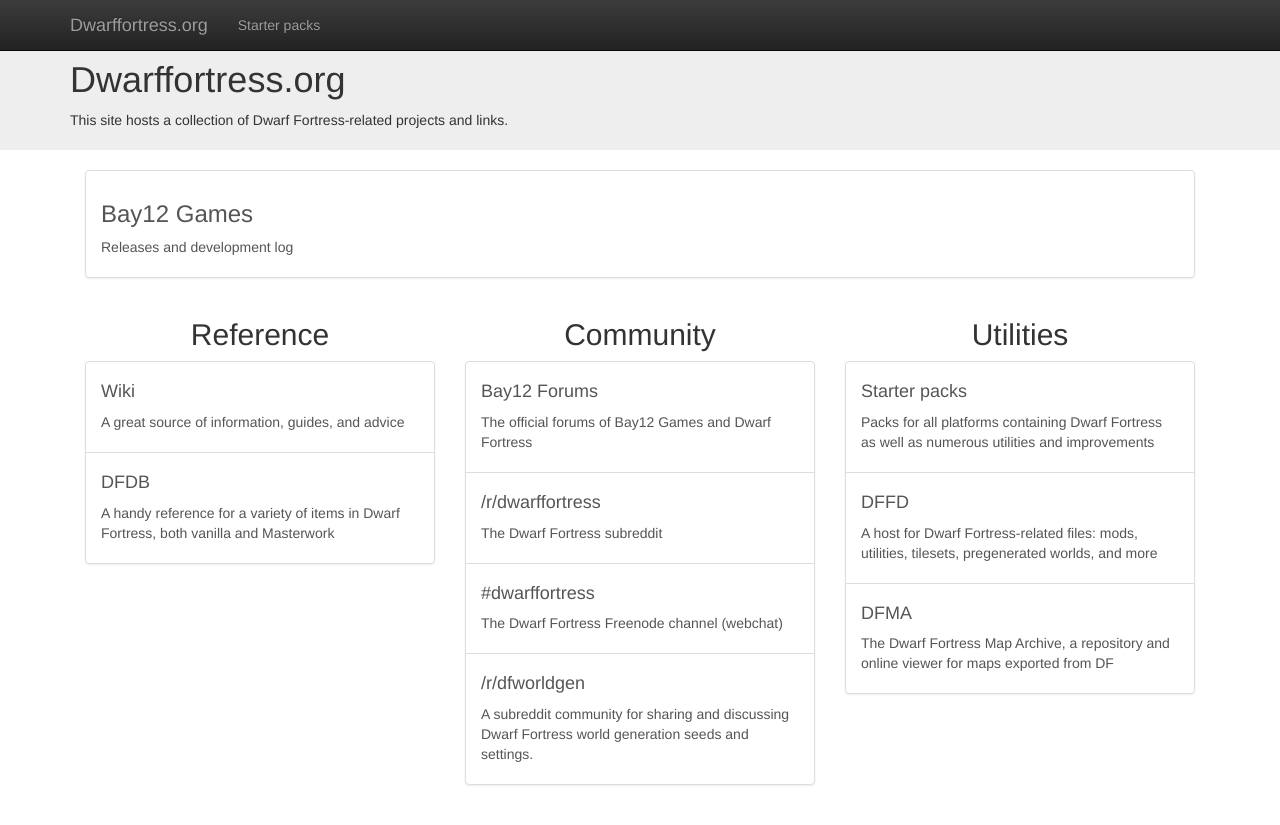
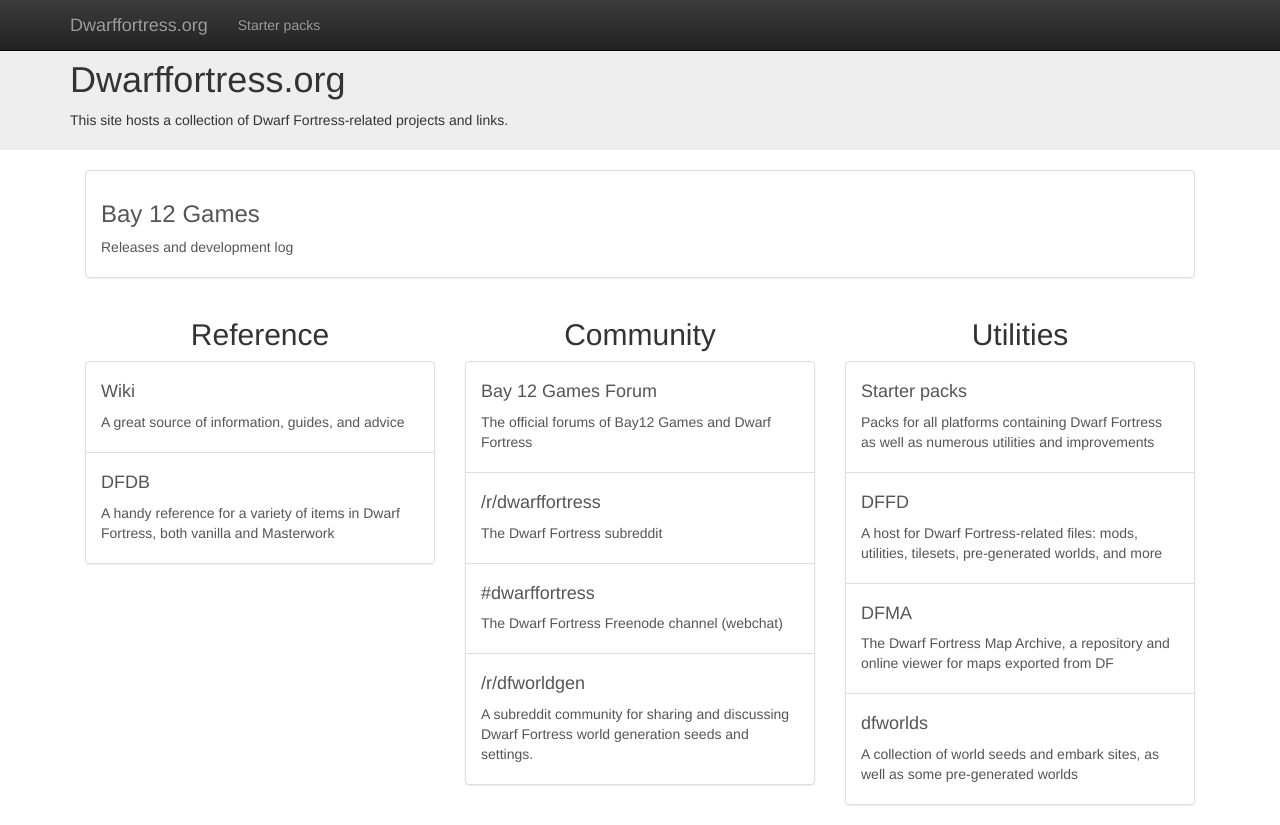
Before and after one commit to lethosor/df.org, a plain HTML site: page index.html in a window 1280 px wide. Drawn offline with nearby package versions, Linux system fonts and the light colour scheme.

Commit message:
Add dfworlds

```diff
--- a/index.html
+++ b/index.html
@@ -46,7 +46,7 @@
       <div class="col-sm-12">
         <div class="list-group">
           <a href="http://bay12games.com/dwarves/" class="list-group-item">
-            <h3>Bay12 Games</h3>
+            <h3>Bay 12 Games</h3>
             <p>Releases and development log</p>
           </a>
         </div>
@@ -71,7 +71,7 @@
           <h2>Community</h2>
           <div class="list-group">
             <a href="http://www.bay12forums.com/smf/" class="list-group-item">
-              <h4>Bay12 Forums</h4>
+              <h4>Bay 12 Games Forum</h4>
               <p>The official forums of Bay12 Games and Dwarf Fortress</p>
             </a>
             <a href="http://www.reddit.com/r/dwarffortress/" class="list-group-item">
@@ -98,11 +98,15 @@
             </a>
             <a href="http://dffd.wimbli.com/" class="list-group-item">
               <h4>DFFD</h4>
-              <p>A host for Dwarf Fortress-related files: mods, utilities, tilesets, pregenerated worlds, and more</p>
+              <p>A host for Dwarf Fortress-related files: mods, utilities, tilesets, pre-generated worlds, and more</p>
             </a>
             <a href="http://mkv25.net/dfma/index.php" class="list-group-item">
               <h4>DFMA</h4>
               <p>The Dwarf Fortress Map Archive, a repository and online viewer for maps exported from DF</p>
+            </a>
+            <a href="http://dfworlds.dwarffortress.org" class="list-group-item">
+              <h4>dfworlds</h4>
+              <p>A collection of world seeds and embark sites, as well as some pre-generated worlds</p>
             </a>
           </div>
         </div>
```
